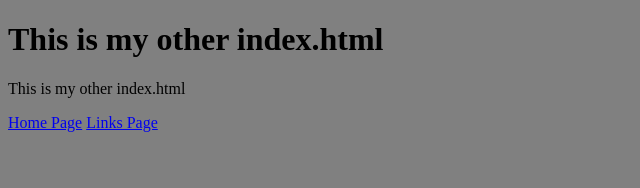
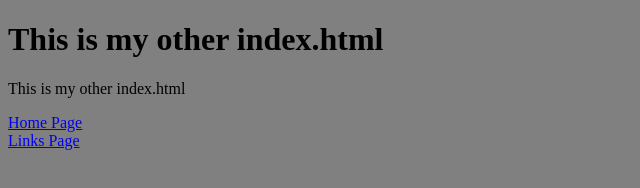
Before and after one commit to matteogristina/matteogristina.github.io, a plain HTML site: page exercises/index.html in a window 1280 px wide. Shown: the whole page, without its empty margins (0-640 px from the left). Drawn offline with Linux system fonts and the light colour scheme.

Commit message:
Update index.html

```diff
--- a/exercises/index.html
+++ b/exercises/index.html
@@ -5,7 +5,7 @@
 
 <h1>This is my other index.html</h1>
 <p>This is my other index.html</p>
-<a href="https://matteogristina.github.io/">Home Page</a>
- <a href="https://matteogristina.github.io/exercises/links.html">Links Page</a>
+<a href="https://matteogristina.github.io/">Home Page</a><br>
+<a href="https://matteogristina.github.io/exercises/links.html">Links Page</a>
 </body>
 </html>
```
